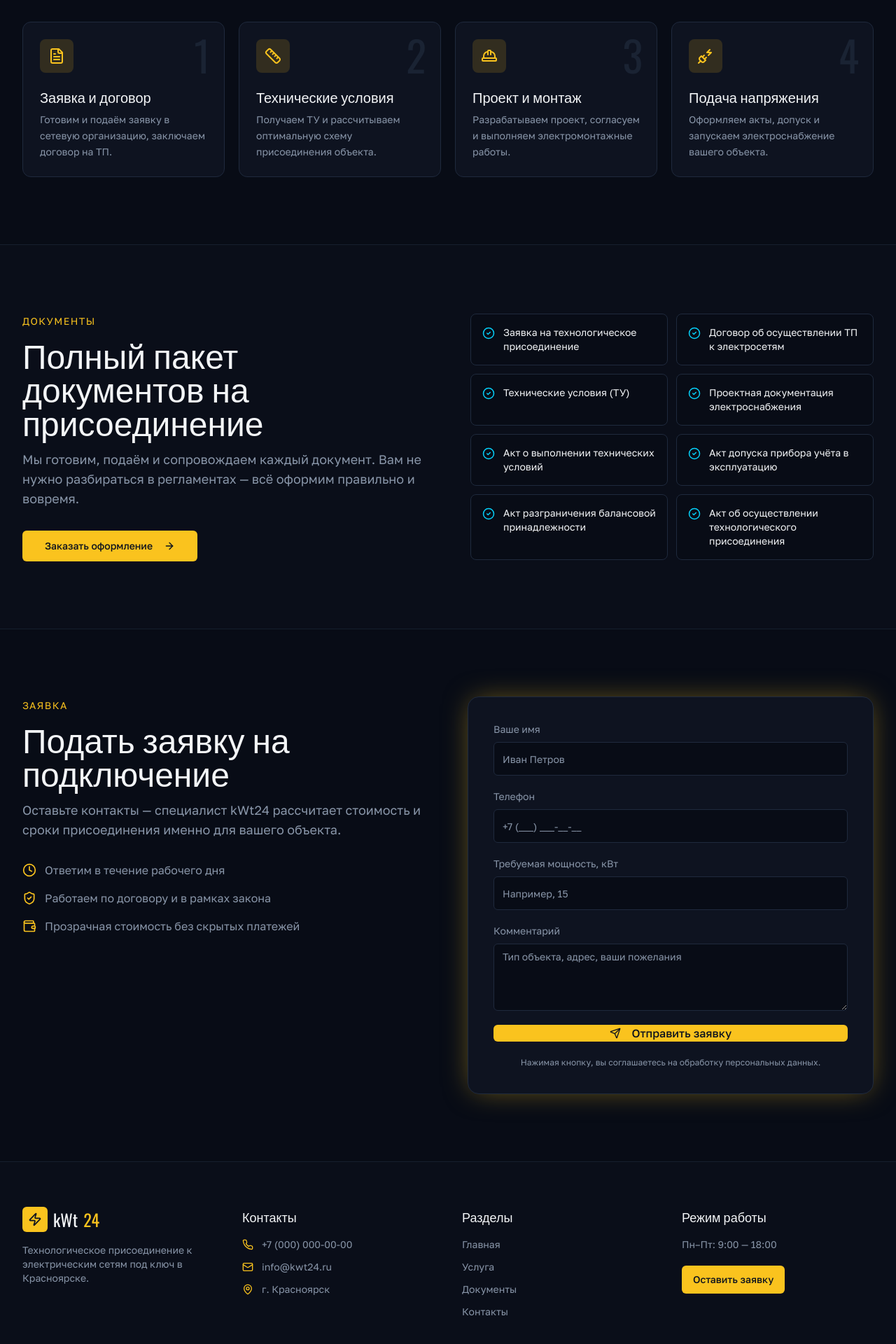
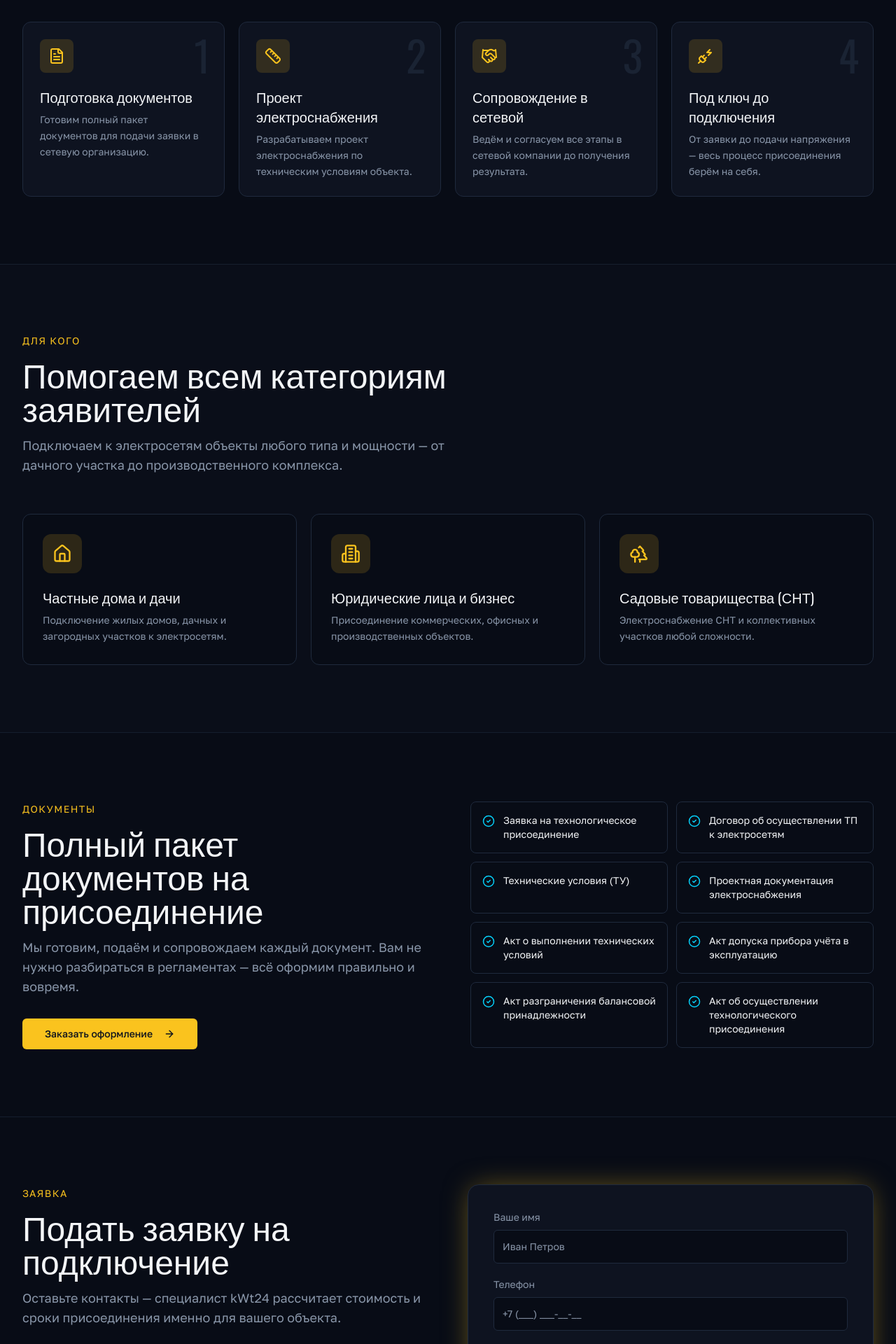
Before and after one commit to pr-poehali-dev/create-project-5, a React (Vite) app: page / in a window 1280 px wide. Shown: the part 1180-3100 px from the top of the page at 70% size. Built offline with nearby package versions, Linux system fonts and the light colour scheme.

Commit message:
feat: технологическое присоединение услуги

```diff
--- a/src/pages/Index.tsx
+++ b/src/pages/Index.tsx
@@ -16,10 +16,16 @@ const NAV = [
 ];
 
 const STEPS = [
-  { icon: 'FileText', title: 'Заявка и договор', text: 'Готовим и подаём заявку в сетевую организацию, заключаем договор на ТП.' },
-  { icon: 'Ruler', title: 'Технические условия', text: 'Получаем ТУ и рассчитываем оптимальную схему присоединения объекта.' },
-  { icon: 'HardHat', title: 'Проект и монтаж', text: 'Разрабатываем проект, согласуем и выполняем электромонтажные работы.' },
-  { icon: 'PlugZap', title: 'Подача напряжения', text: 'Оформляем акты, допуск и запускаем электроснабжение вашего объекта.' },
+  { icon: 'FileText', title: 'Подготовка документов', text: 'Готовим полный пакет документов для подачи заявки в сетевую организацию.' },
+  { icon: 'Ruler', title: 'Проект электроснабжения', text: 'Разрабатываем проект электроснабжения по техническим условиям объекта.' },
+  { icon: 'Handshake', title: 'Сопровождение в сетевой', text: 'Ведём и согласуем все этапы в сетевой компании до получения результата.' },
+  { icon: 'PlugZap', title: 'Под ключ до подключения', text: 'От заявки до подачи напряжения — весь процесс присоединения берём на себя.' },
+];
+
+const AUDIENCE = [
+  { icon: 'House', title: 'Частные дома и дачи', text: 'Подключение жилых домов, дачных и загородных участков к электросетям.' },
+  { icon: 'Building2', title: 'Юридические лица и бизнес', text: 'Присоединение коммерческих, офисных и производственных объектов.' },
+  { icon: 'Trees', title: 'Садовые товарищества (СНТ)', text: 'Электроснабжение СНТ и коллективных участков любой сложности.' },
 ];
 
 const DOCS = [
@@ -150,8 +156,38 @@ const Index = () => {
         </div>
       </section>
 
+      {/* Audience */}
+      <section id="audience" className="py-24 border-t border-border/60 bg-card/40">
+        <div className="container">
+          <div className="max-w-2xl">
+            <span className="text-primary font-500 uppercase tracking-widest text-sm">Для кого</span>
+            <h2 className="font-display text-4xl md:text-5xl font-700 mt-3 leading-tight">
+              Помогаем всем категориям заявителей
+            </h2>
+            <p className="text-muted-foreground mt-4 text-lg">
+              Подключаем к электросетям объекты любого типа и мощности — от дачного участка до
+              производственного комплекса.
+            </p>
+          </div>
+          <div className="grid sm:grid-cols-3 gap-5 mt-14">
+            {AUDIENCE.map((a) => (
+              <div
+                key={a.title}
+                className="rounded-xl border border-border bg-background p-7 transition-all hover:border-primary/50 hover:-translate-y-1"
+              >
+                <div className="flex h-14 w-14 items-center justify-center rounded-xl bg-primary/15 text-primary mb-5">
+                  <Icon name={a.icon} size={28} />
+                </div>
+                <h3 className="font-display text-xl font-600">{a.title}</h3>
+                <p className="text-muted-foreground text-sm mt-2 leading-relaxed">{a.text}</p>
+              </div>
+            ))}
+          </div>
+        </div>
+      </section>
+
       {/* Docs */}
-      <section id="docs" className="py-24 border-t border-border/60 bg-card/40">
+      <section id="docs" className="py-24 border-t border-border/60">
         <div className="container grid lg:grid-cols-2 gap-16 items-center">
           <div>
             <span className="text-primary font-500 uppercase tracking-widest text-sm">Документы</span>
@@ -284,13 +320,14 @@ const Index = () => {
           <div>
             <h4 className="font-display font-600 text-lg mb-4">Контакты</h4>
             <ul className="space-y-3 text-muted-foreground text-sm">
-              <li className="flex items-center gap-3">
-                <Icon name="Phone" size={16} className="text-primary" />
-                +7 (000) 000-00-00
-              </li>
-              <li className="flex items-center gap-3">
-                <Icon name="Mail" size={16} className="text-primary" />
-                info@kwt24.ru
+              <li>
+                <a
+                  href="tel:+70000000000"
+                  className="flex items-center gap-3 hover:text-foreground transition-colors"
+                >
+                  <Icon name="Phone" size={16} className="text-primary" />
+                  +7 (000) 000-00-00
+                </a>
               </li>
               <li className="flex items-center gap-3">
                 <Icon name="MapPin" size={16} className="text-primary" />
```
